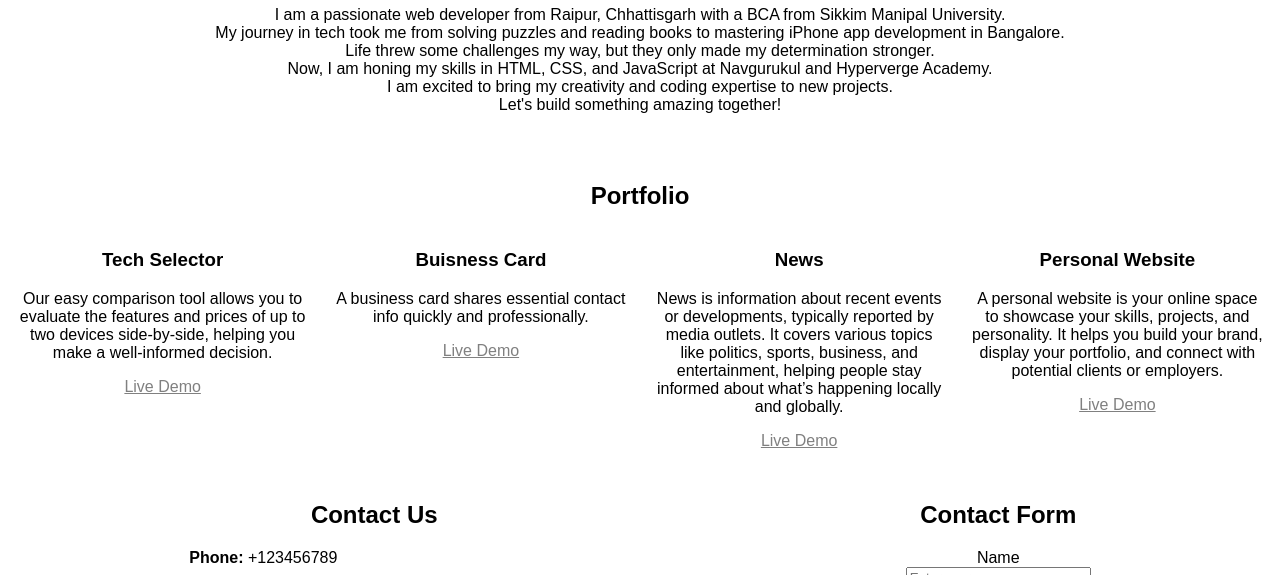
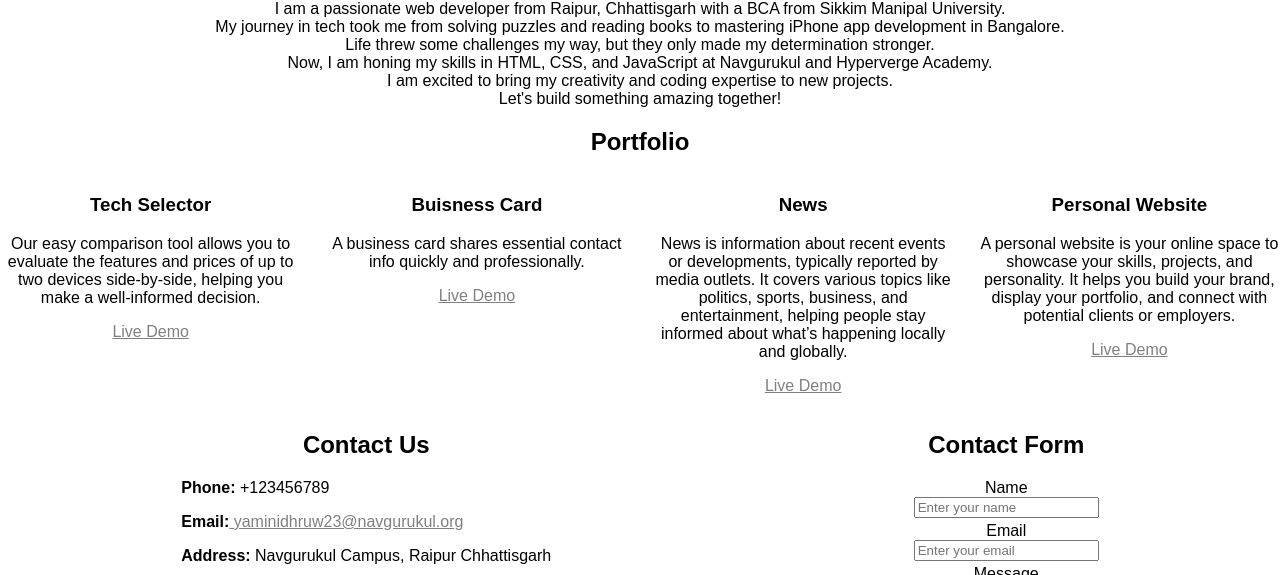
Before and after one commit to yaminidhruw/singlePagePortfolio, a plain HTML site: page index.html in a window 1280 px wide. Shown: the part 620-1195 px from the top of the page. Drawn offline with Linux system fonts and the light colour scheme.

Commit message:
Update styles.css

```diff
--- a/styles.css
+++ b/styles.css
@@ -33,7 +33,6 @@ nav ul li a {
 }
 
 section {
-    padding: 1rem;
     text-align: center;
 }
 
@@ -75,6 +74,7 @@ img {
     display:flex;
     justify-content: spacce-around;
     column-gap: 25px;
+    padding-bottom: 1rem;
 }
 
 .project {
@@ -89,6 +89,7 @@ a{
 .container {
     display:flex;
     justify-content: space-around;
+    padding-bottom: 1rem;
 }
 
 .contact-info {
```
